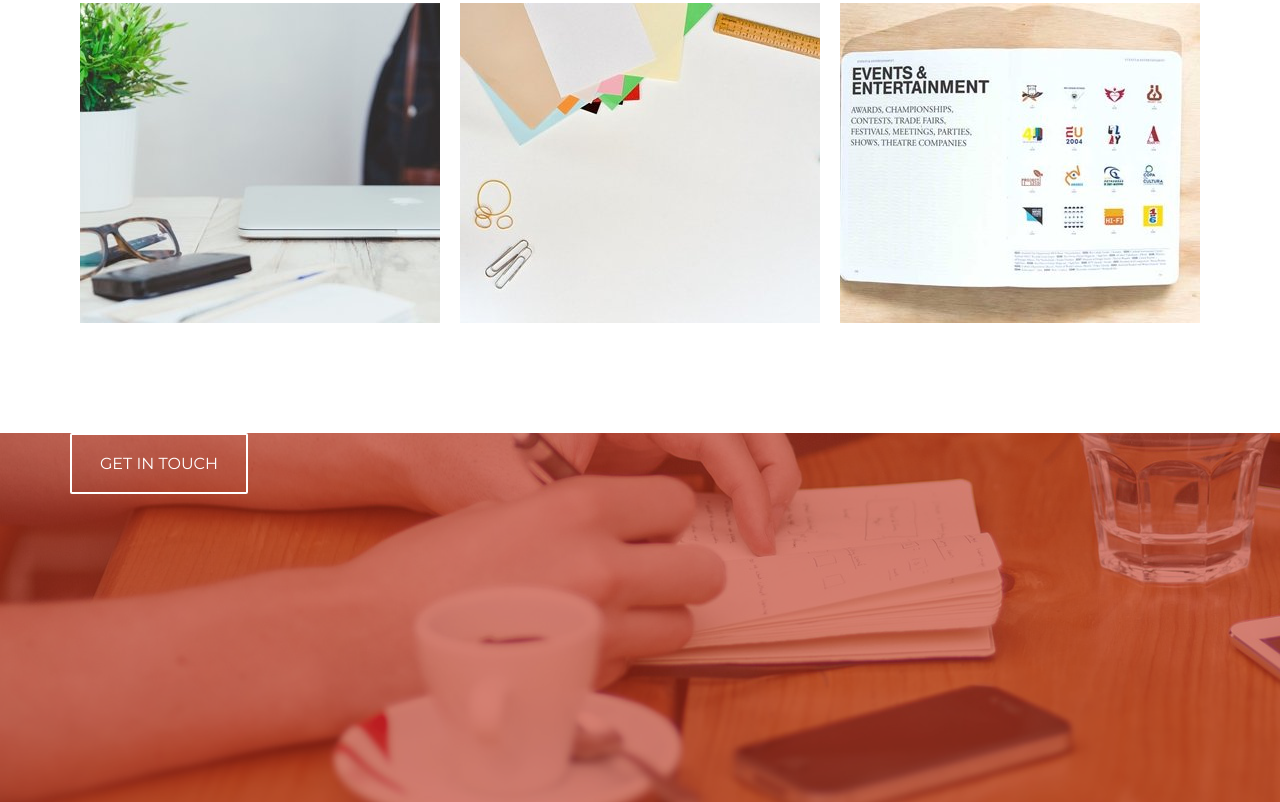
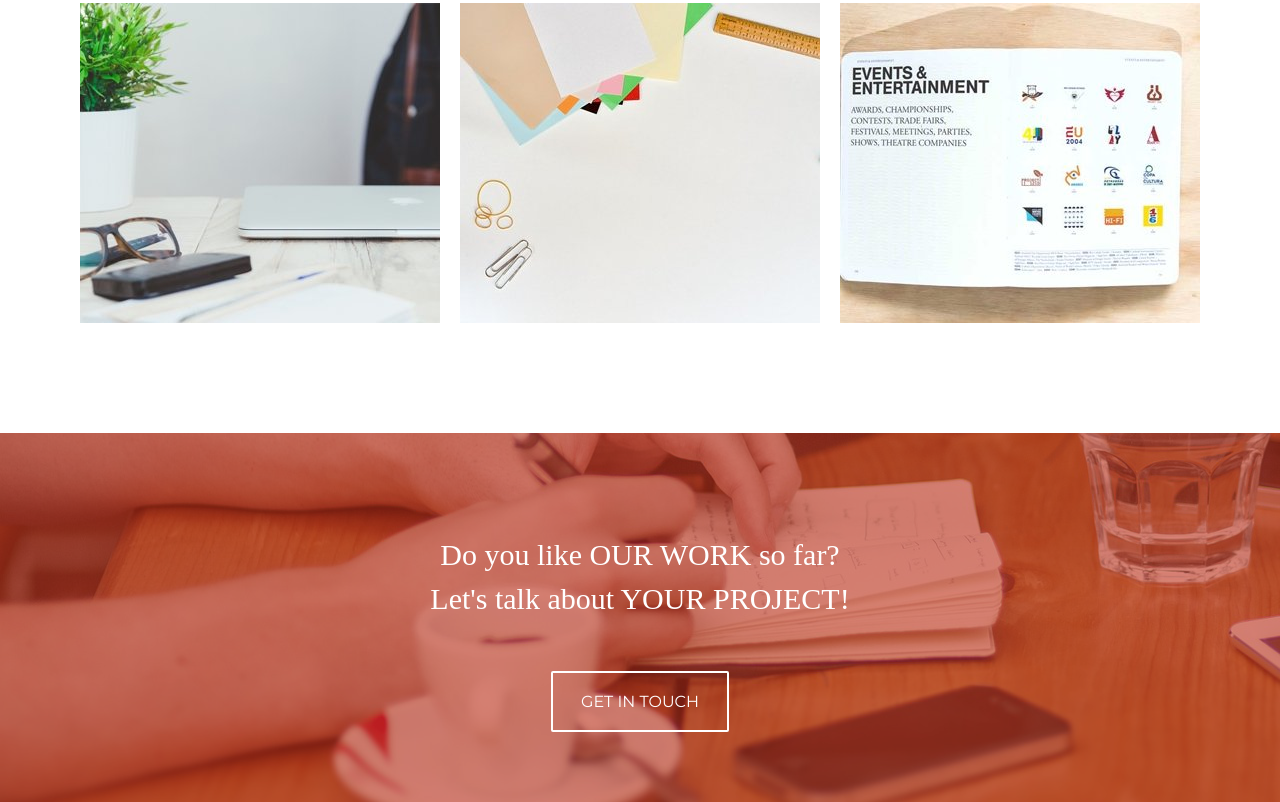
Before and after one commit to Kamarhinanton/home_landing, a website: page #src/index.html in a window 1280 px wide. Shown: the part 4458-5260 px from the top of the page. Drawn offline with nearby package versions, Linux system fonts and the light colour scheme; files that its build step writes are made by us from their sources; files whose address does not match are found by name.

Commit message:
change block talk

```diff
--- a/#src/index.html
+++ b/#src/index.html
@@ -157,7 +157,7 @@
                     <div class="container">
                         <div class="talk__top">
                             <div class="talk__title">Do you like OUR WORK so far?</div>
-                            <div class="talk__subtitle">Let's talk about YOUR PROJECT!</div>
+                            <div class="talk__title">Let's talk about YOUR PROJECT!</div>
                         </div>
                         <div class="talk__button button">
                             <a href="#" class="">GET IN TOUCH</a>
--- a/#src/scss/style.scss
+++ b/#src/scss/style.scss
@@ -384,15 +384,23 @@ img{
 .talk {
 	background: url(../img/background2.png) no-repeat;
 	min-height: 369px;
+	text-align: center;
+
 	&__top {
+		padding: 10px 0;
+		margin: 90px 0 40px 0;
 	}
 
 	&__title {
+		font-family: RobotoSlab;
+		font-size: 30px;
+		line-height: 44px;
+		font-weight: 400;
+		color: #ffffff;
 	}
-
-	&__subtitle {
-	}
-
-	&__button {
+	@media(max-width:400px){
+		&__top {
+			margin: 60px 0 10px 0;
+		}
 	}
 }
```
Also changed, not shown: Home/index.html (+1 -1 lines), Home/css/style.css, Home/css/style.min.css.
